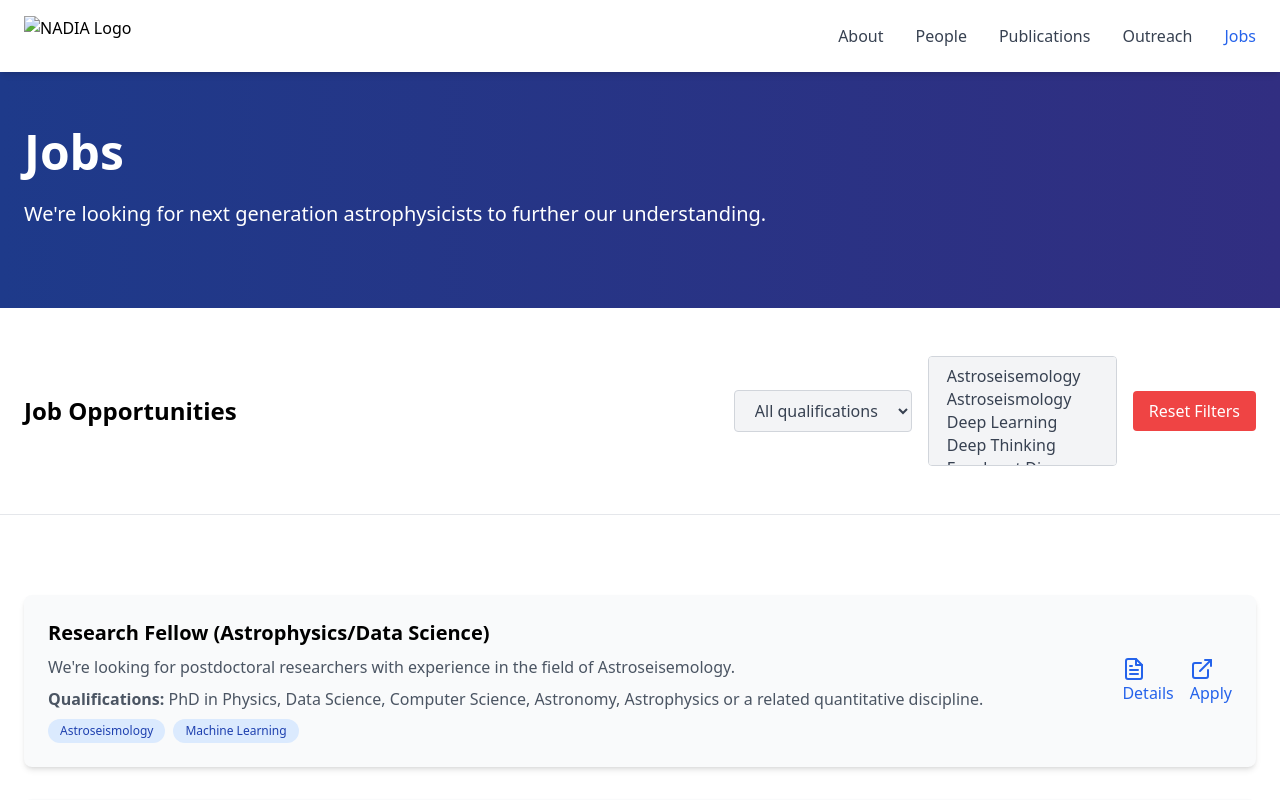
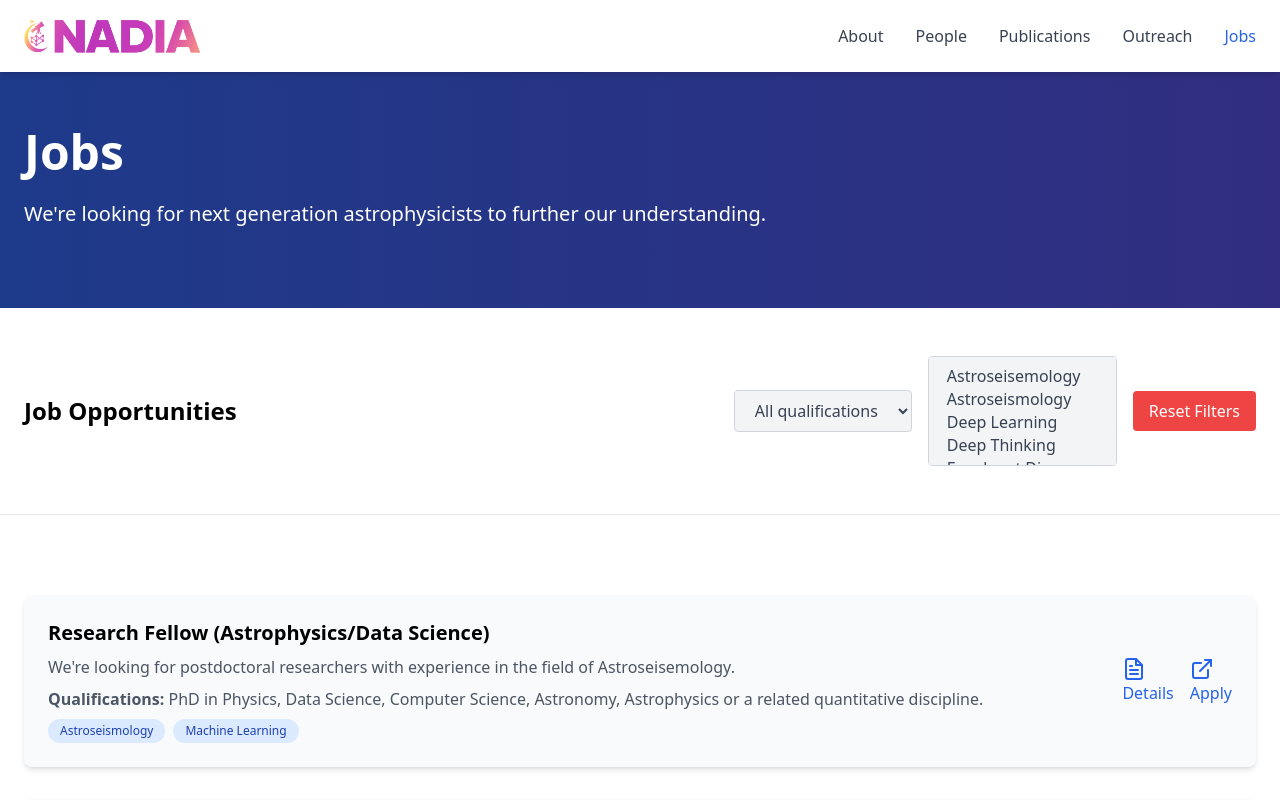
Before and after one commit to nus-nadia/nus-nadia.github.io, a plain HTML site: page jobs.html in a window 1280 px wide. Shown: the top 800 px of the page. Drawn offline with nearby package versions, Linux system fonts and the light colour scheme.

Commit message:
Clean up folder tree

```diff
--- a/jobs.html
+++ b/jobs.html
@@ -33,7 +33,7 @@
     <!-- Navigation -->
     <nav class="fixed w-full bg-white shadow-md z-50">
         <div class="container mx-auto px-6 py-4 flex justify-between items-center">
-            <a href="index.html"><img src="nadia.png" alt="NADIA Logo" class="h-10"></a>
+            <a href="index.html"><img src="logos/nadia.png" alt="NADIA Logo" class="h-10"></a>
             <div class="hidden md:flex space-x-8">
                 <a href="about.html" class="nav-link text-gray-700 hover:text-blue-500">About</a>
                 <a href="people.html" class="nav-link text-gray-700 hover:text-blue-500">People</a>
```
Also changed, not shown: about.html (+1 -1 lines), outreach.html (+1 -1 lines), people.html (+1 -1 lines), publications.html (+1 -1 lines).
